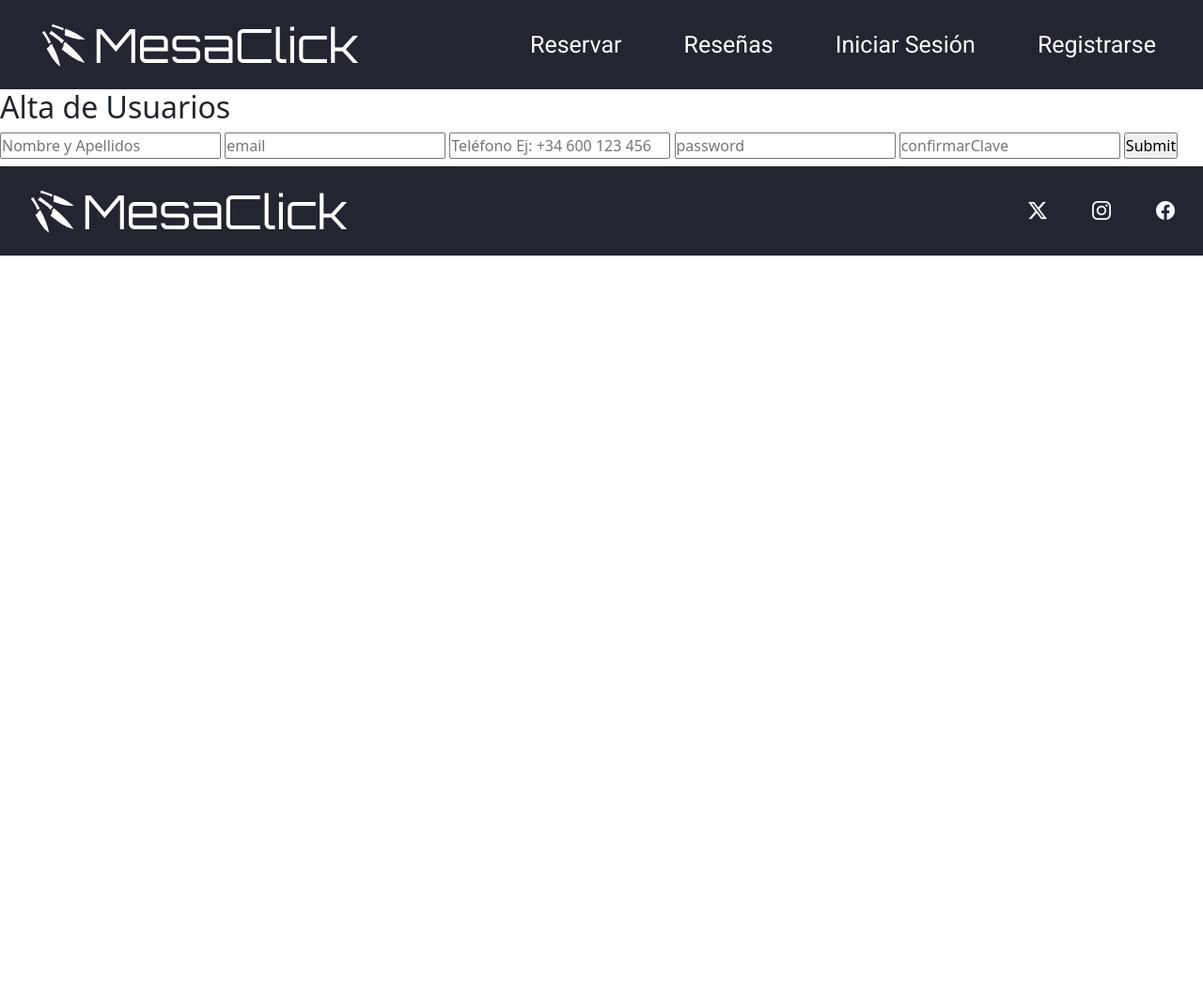
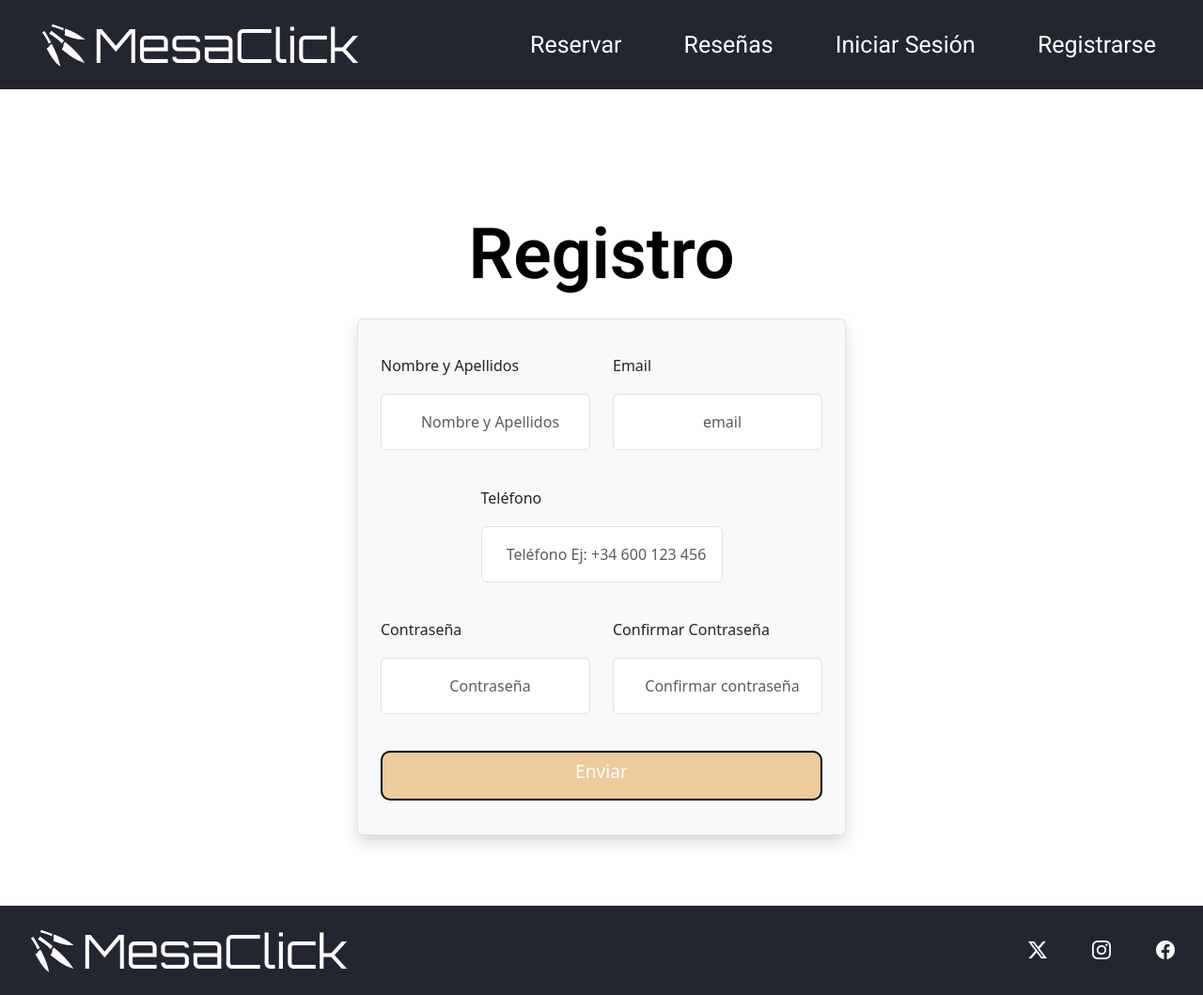
Before and after one commit to Marczt31/MesaClick, a PHP site: page /Vistas/registro.php in a window 1280 px wide. Shown: the whole page at 94% size. Before the commit the page ends 272 px from the top, so only its background shows below. Run offline with PHP 8.4, Linux system fonts and the light colour scheme.

Commit message:
he cambioado cosas

```diff
--- a/Assets/estilos.css
+++ b/Assets/estilos.css
@@ -128,6 +128,91 @@
 .descripcion-cuadro > p {
     font-size: 1.5em;
 }
+/* css registro */
+
+#altaUsuario {
+
+    background-image: url("media/FondoCompraEntradas_ajustada.jpeg");
+    width: 100%;
+    height: 1000px;
+    background-color: rgb(43, 159, 226);
+    overflow: hidden;
+}
+
+.tituloSeccion {
+
+    font-family: "Roboto", sans-serif;
+    font-weight: 600;
+    font-style: normal;
+    font-size: 4.7rem;
+    color: black;
+    /*background-color: rgb(0, 4, 255);*/
+    width: 1200px;
+    margin-top: 130px;
+    margin-left: auto;
+    margin-right: auto;
+    text-align: center;
+}
+
+#formularioAltaUsuario {
+
+    width: 520px;
+    height: 550px;
+    background-color: rgb(160, 167, 167);
+    /*Centrar en la pantalla*/
+    margin: 75px auto;
+    display: flex;
+    flex-direction: column;
+    align-items: center;
+    justify-content: space-evenly;
+    border-radius: 10px;
+    border: 2px solid black;
+
+}
+
+input {
+
+    height: 60px;
+    width: 80%;
+    margin: 10px 0;
+    padding: 10px;
+    border-radius: 10px;
+    border: 2px solid black;
+    text-align: center;
+}
+
+input::placeholder {
+
+    font-size: 1rem;
+    padding-left: 10px;
+}
+
+#botonEnviar {
+
+
+    width: 150px;
+    border-radius: 10px;
+    border: 2px solid black;
+    background-color: #EDCB9C;
+    font-size: 1.2rem;
+    padding-bottom: 14px;
+
+}
+
+/* Efecto hover */
+input:hover {
+
+    border-color: rgb(0, 200, 200); /* Cambia el borde */
+    background-color: rgba(0, 200, 200, 0.1); /* Fondo ligeramente coloreado */
+    transition: 0.3s ease-in-out; /* Efecto suave */
+}
+
+#botonEnviar:hover {
+
+    border-color: rgb(0, 200, 200); /* Cambia el borde */
+    background-color: rgba(0, 200, 200, 0.1); /* Fondo ligeramente coloreado */
+    transition: 0.3s ease-in-out; /* Efecto suave */
+}
 
 /* css footer */
 @media (max-width: 768px) {
--- a/Vistas/registro.php
+++ b/Vistas/registro.php
@@ -6,7 +6,7 @@
     <title>Restaurante Don Giovanni</title>
     <script src="https://code.jquery.com/jquery-3.6.0.min.js"></script>
     <script src="../Assets/scriptsValidacionFormulario.js"></script>
-    <link rel="stylesheet" href="CSS/Style.css">
+
      <!-- link css de Bootsrap -->
      <link href="https://cdn.jsdelivr.net/npm/bootstrap@5.3.3/dist/css/bootstrap.min.css" rel="stylesheet" integrity="sha384-QWTKZyjpPEjISv5WaRU9OFeRpok6YctnYmDr5pNlyT2bRjXh0JMhjY6hW+ALEwIH" crossorigin="anonymous">
     <!-- link iconos de Bootsrap -->
@@ -28,24 +28,40 @@
     include 'Includes/header.html';
 ?>
 
-  <section id="altaUsuario">
+<h2 class="tituloSeccion text-center mb-4">Registro</h2>
 
-        <h2 class="tituloSeccion">Alta de Usuarios</h2>
-
-            <form action="" id="formularioAltaUsuario">
-
-                <input type="text" id="nombre" name="Nombre" placeholder="Nombre y Apellidos" required>
-                <input type="email" id="email" name="email" placeholder="email" required>
-                <input type="tel" id="telefono" name="telefono" placeholder="Teléfono Ej: +34 600 123 456" required>
-                <input type="password" id="password" name="password" placeholder="password" required>
-                <input type="password" id="confirmarClave" name="confirmarClave" placeholder="confirmarClave" required="">
-                <input id="botonEnviar" type="submit" name="submit" placeholder="Enviar">
-
-            </form>
-
+<form action="" id="formularioAltaUsuario" class="container mt-4 p-4 border rounded bg-light shadow">
+    <div class="row">
+        <div class="col-md-6 mb-3">
+            <label for="nombre" class="form-label">Nombre y Apellidos</label>
+            <input type="text" id="nombre" name="Nombre" class="form-control" placeholder="Nombre y Apellidos" autocomplete="off" required>
         </div>
 
-    </section>
+        <div class="col-md-6 mb-3">
+            <label for="email" class="form-label">Email</label>
+            <input type="email" id="email" name="email" class="form-control" placeholder="email" autocomplete="off" required>
+        </div>
+    </div>
+
+    <div class="mb-3">
+        <label for="telefono" class="form-label">Teléfono</label>
+        <input type="tel" id="telefono" name="telefono" class="form-control" placeholder="Teléfono Ej: +34 600 123 456" autocomplete="off" required>
+    </div>
+
+    <div class="row">
+        <div class="col-md-6 mb-3">
+            <label for="password" class="form-label">Contraseña</label>
+            <input type="password" id="password" name="password" class="form-control" placeholder="Contraseña" autocomplete="off" required>
+        </div>
+
+        <div class="col-md-6 mb-3">
+            <label for="confirmarClave" class="form-label">Confirmar Contraseña</label>
+            <input type="password" id="confirmarClave" name="confirmarClave" class="form-control" placeholder="Confirmar contraseña" autocomplete="off" required>
+        </div>
+    </div>
+
+    <button id="botonEnviar" type="submit" class="btn btn-primary w-100">Enviar</button>
+</form>
 
     <?php
 
```
